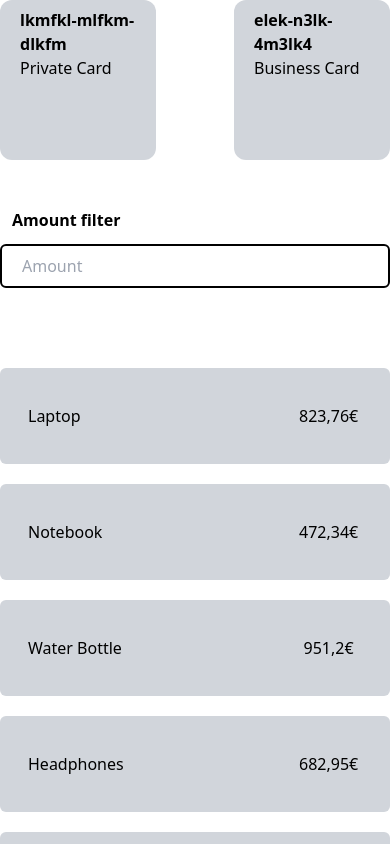
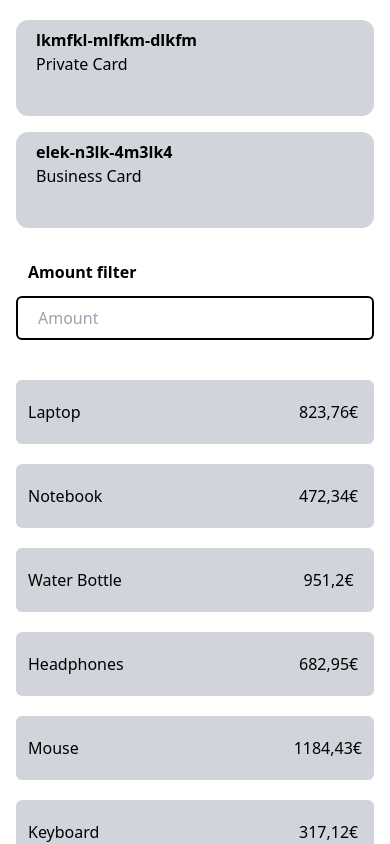
Before and after one commit to drapisarda/dr-web-cards-transactions, a Vue app: page / in a window 390 px wide. Shown: the top 844 px of the page. Built offline with nearby package versions, Linux system fonts and the light colour scheme.

Commit message:
UI spacing review

```diff
--- a/src/App.vue
+++ b/src/App.vue
@@ -39,7 +39,7 @@ watch(filterAmount, debounce((newValue) => {
 <template>
   <header>
   </header>
-  <main>
+  <main class="py-5">
     <BankCardList :cards="cards || []" :cardSelector="selectCard" />
     <FilterTransaction v-model="filterAmount"> Amount filter
     </FilterTransaction>
--- a/src/assets/main.scss
+++ b/src/assets/main.scss
@@ -9,4 +9,9 @@
 .container {
   width: min(100%, 960px);
   margin: auto;
+  padding: 0 1rem;
+
+  @media (min-width: 768px) {
+    padding: 0 2rem;
+  }
 }
--- a/src/components/BankCard.vue
+++ b/src/components/BankCard.vue
@@ -17,7 +17,7 @@ const cardType = props.description.replace(' Card', '').toLowerCase()
 
 <template>
   <div
-    :class="[`bank-card bank-card--${cardType} rounded-xl bg-gray-300 hover:bg-blue-200 px-5 py-2 pb-20 cursor-pointer`]">
+    :class="[`bank-card bank-card--${cardType} rounded-xl bg-gray-300 hover:bg-blue-200 px-5 py-2 pb-10 md:pb-20 cursor-pointer`]">
     <div class="bank-card__id font-semibold">{{ id }}</div>
     <div class="bank-card__description">{{ description }}</div>
   </div>
--- a/src/components/BankCardList.vue
+++ b/src/components/BankCardList.vue
@@ -16,11 +16,11 @@ defineProps({
 </script>
 
 <template>
-  <div class="bank-card-list mb-7">
-    <div class="container flex justify-between">
-      <div class="bank-card-list__item mb-2 basis-2/5" v-for="(item, index) in cards" :key="index"
+  <div class="bank-card-list mb-5">
+    <div class="container md:flex justify-between">
+      <div class="bank-card-list__item md:basis-2/5 mb-4 md:mb-0" v-for="(item, index) in cards" :key="index"
         @click="cardSelector(item.id)">
-        <BankCard :description="item.description" :id="item.id" />
+        <BankCard class="h-full" :description="item.description" :id="item.id" />
       </div>
     </div>
   </div>
--- a/src/components/FilterTransaction.vue
+++ b/src/components/FilterTransaction.vue
@@ -3,7 +3,7 @@ const model = defineModel()
 </script>
 
 <template>
-  <div class="filter-transaction mb-20">
+  <div class="filter-transaction mb-10">
     <div class="container">
       <label for="search-input" class="p-3 block font-semibold">
         <slot />
--- a/src/components/TransactionContent.vue
+++ b/src/components/TransactionContent.vue
@@ -12,7 +12,7 @@ defineProps({
 </script>
 
 <template>
-  <div class="transaction px-7 py-9 bg-gray-300 flex rounded-md">
+  <div class="transaction px-3 py-5 md:px-7 md:py-9 bg-gray-300 flex rounded-md">
     <div class="transaction__description basis-4/5">
       {{ description }}
     </div>
```
